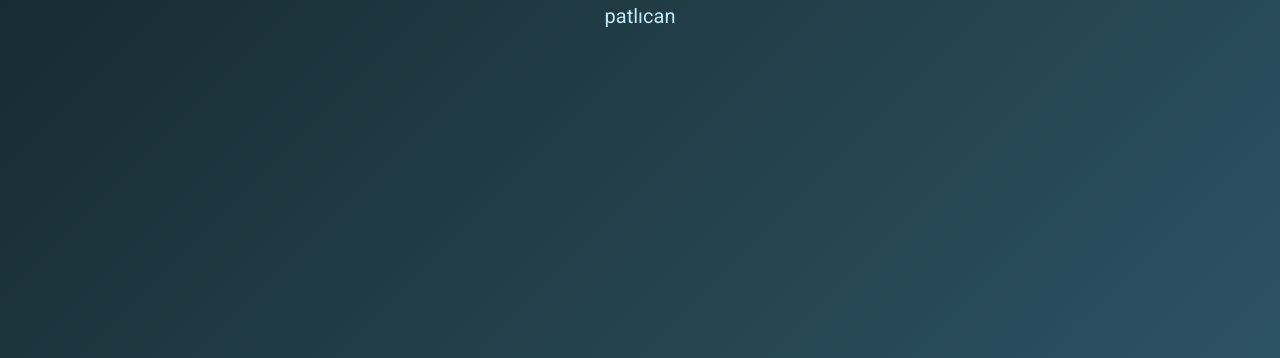
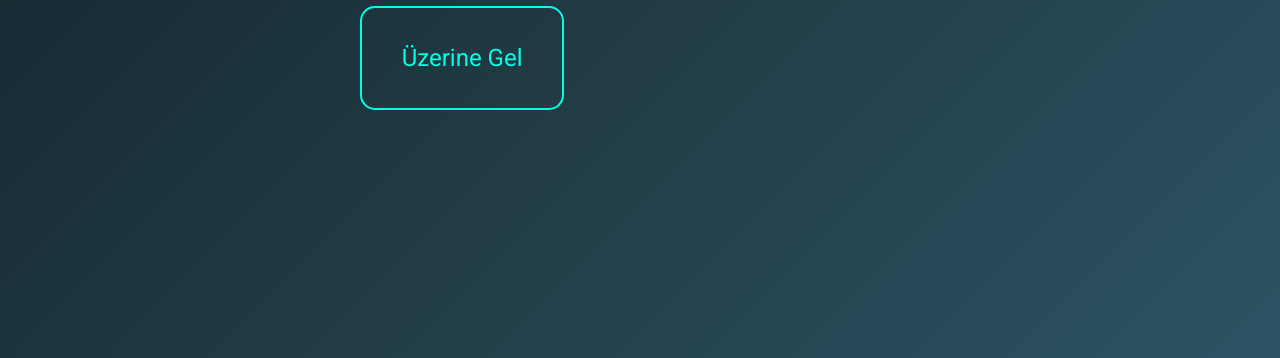
Before and after one commit to Karinca-yiyen/site, a plain HTML site: page index.html in a window 1280 px wide. Shown: the part 442-800 px from the top of the page. Drawn offline with Linux system fonts and the light colour scheme.

Commit message:
Update index.html

```diff
--- a/index.html
+++ b/index.html
@@ -1,4 +1,3 @@
-<!-- index.html -->
 <!DOCTYPE html>
 <html lang="tr">
 <head>
@@ -14,14 +13,17 @@
       font-family: 'Roboto', sans-serif;
       height: 100vh;
       display: flex;
+      flex-direction: column;
       align-items: center;
       justify-content: center;
       overflow: hidden;
     }
+
     .container {
       text-align: center;
       animation: fadeIn 2s ease-in-out;
     }
+
     h1 {
       font-family: 'Orbitron', sans-serif;
       font-size: 60px;
@@ -30,10 +32,46 @@
       text-shadow: 0 0 15px #00ffe5;
       margin-bottom: 20px;
     }
+
     p {
       font-size: 20px;
       color: #c2e9fb;
+      margin-bottom: 40px;
     }
+
+    .hover-box {
+      width: 200px;
+      height: 100px;
+      border: 2px solid #00ffe5;
+      border-radius: 15px;
+      display: flex;
+      align-items: center;
+      justify-content: center;
+      color: #00ffe5;
+      font-size: 24px;
+      position: relative;
+      transition: all 0.3s ease;
+      cursor: pointer;
+    }
+
+    .hover-box::after {
+      content: "BOM";
+      position: absolute;
+      color: #ff4e50;
+      font-size: 26px;
+      opacity: 0;
+      transition: opacity 0.3s ease;
+    }
+
+    .hover-box:hover::after {
+      opacity: 1;
+    }
+
+    .hover-box:hover {
+      background-color: rgba(255, 255, 255, 0.1);
+      transform: scale(1.05);
+    }
+
     @keyframes fadeIn {
       from { opacity: 0; transform: scale(0.95); }
       to { opacity: 1; transform: scale(1); }
@@ -44,6 +82,7 @@
   <div class="container">
     <h1>KEREM BOLLU</h1>
     <p>patlıcan</p>
+    <div class="hover-box">Üzerine Gel</div>
   </div>
 </body>
 </html>
```
